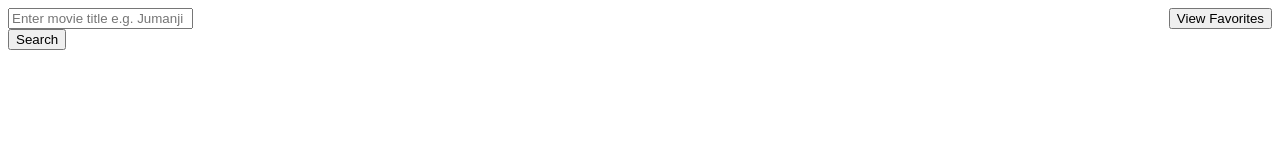
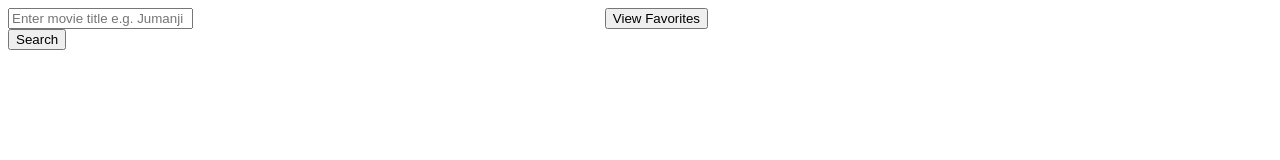
Before and after one commit to cdcasey/fav-movies, a website: page public/index.html in a window 1280 px wide. Drawn offline with Linux system fonts and the light colour scheme.

Commit message:
Don't let it be too wide

```diff
--- a/public/css/style.css
+++ b/public/css/style.css
@@ -2,6 +2,7 @@
     display: flex;
     align-items: flex-start;
     justify-content: space-between;
+    max-width: 700px;
 }
 
 .movie-list {
```
